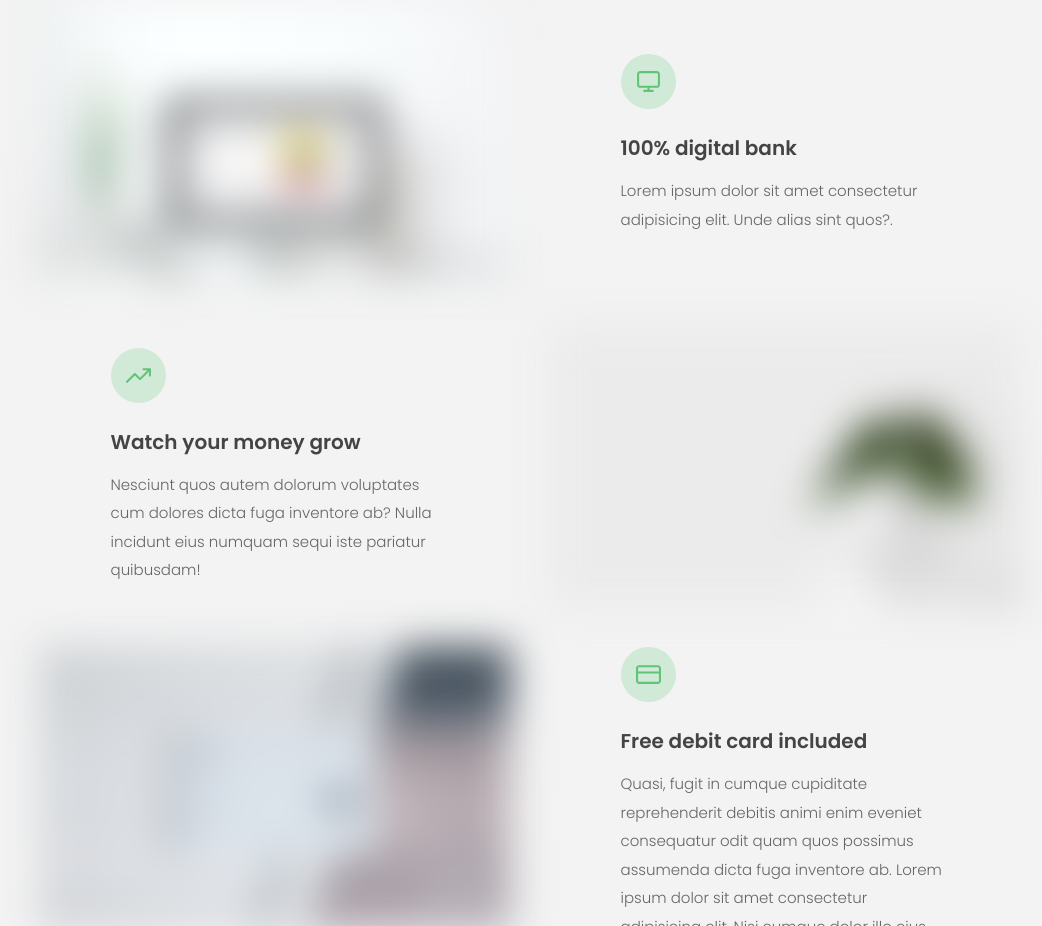
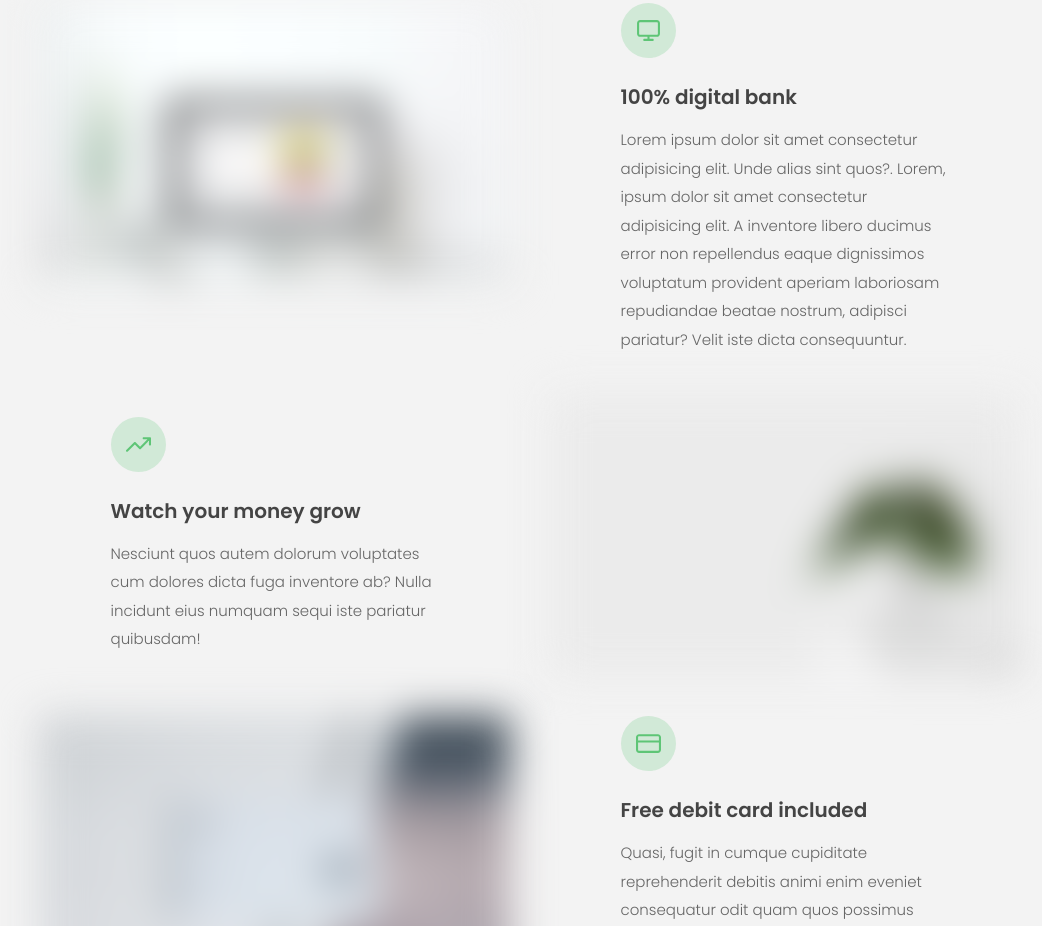
Before and after one commit to Npvivek/Bankist-marketing, a plain HTML site: page index.html in a window 1280 px wide. Shown: the part 1176-2102 px from the top of the page, without its empty margins (110-1152 px from the left). Drawn offline with Linux system fonts and the light colour scheme.

```diff
--- a/index.html
+++ b/index.html
@@ -82,7 +82,10 @@
           <h5 class="features__header">100% digital bank</h5>
           <p>
             Lorem ipsum dolor sit amet consectetur adipisicing elit. Unde alias
-            sint quos?.
+            sint quos?. Lorem, ipsum dolor sit amet consectetur adipisicing
+            elit. A inventore libero ducimus error non repellendus eaque
+            dignissimos voluptatum provident aperiam laboriosam repudiandae
+            beatae nostrum, adipisci pariatur? Velit iste dicta consequuntur.
           </p>
         </div>
 
```
